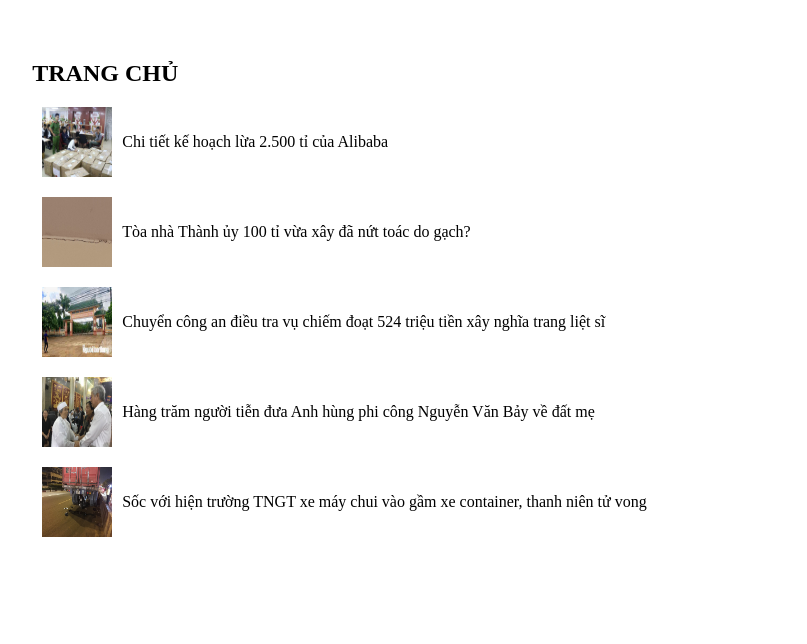
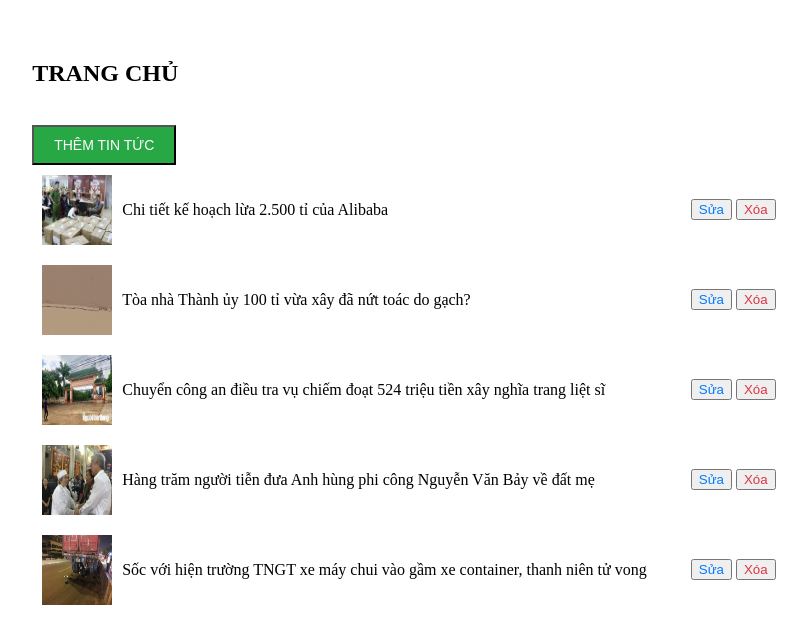
Before and after one commit to DungLe1603/exercise2, a PHP site: page / in a window 1280 px wide. Shown: the top 644 px of the page, without its empty margins (59-866 px from the left). Run offline with PHP 8.4, Linux system fonts and the light colour scheme; data comes from the database, SQL or seed files in the repository.

Commit message:
[exercise_2.1] show list and detail

```diff
--- a/Controller/NewsController.php
+++ b/Controller/NewsController.php
@@ -4,19 +4,52 @@ require_once("Model/News.php");
 
 class  NewsController
 {
+	private $modelNews;
+
+	public function __construct() {
+		$this->modelNews = new News();
+	}
+
+	public function handle()
+	{
+		$action = isset($_GET['ac']) ? $_GET['ac'] : '';
+		$id = isset($_GET['id']) ? $_GET['id'] : '';
+		switch ($action) {
+			case '':
+				$this->index();
+				break;
+			case 'add':
+				$this->create();
+				break;
+			case 'show':
+				$this->show($id);
+				break;
+			case 'edit':
+				$this->edit($id);
+				break;
+			case 'delete':
+				$this->delete($id);
+				break;
+			default:
+				echo "Trang không tồn tại!";
+				break;
+		}
+	}
+
 	public function index()
 	{
-		$modelNews = new News();
-		if (!isset($_GET['id'])) {
-			$list = $modelNews->getAllNews();
-			include_once("View/list.php");
+		$list = $this->modelNews->getAllNews();
+		include_once("View/list.php");
+	}
+
+	public function show($id)
+	{
+		if ($id) {
+			$detail = $this->modelNews->getNewsDetail($id);
+			include_once("View/show.php");
 		} else {
-			$detail = $modelNews->getNewsDetail($_GET['id']);
-			include_once("View/show.php");
+			echo "Trang không tồn tại!";
 		}
 
 	}
 };
-
-$news = new NewsController();
-$news->index();
--- a/View/list.php
+++ b/View/list.php
@@ -1,12 +1,28 @@
 <div class="news-block">
 	<h2><strong>Trang chủ</strong></h2>
+	<br>
+	<button class="btn-add"><a href="index.php?ac=add">Thêm tin tức</a></button>
 	<?php
 		if ($list->num_rows > 0) {
 			while($row = $list->fetch_assoc()) {
-				echo "<a class='list-item' href='?id=" . $row["id"] . "'>";
-				echo "<img src='public/images/" . $row["image"] . "' alt='News image'>";
-				echo "<span>" . $row["title"]. "</span>";
-				echo "</a>";
+	?>
+			<div class="flex">
+				<div class="info">
+					<a class='list-item' href='index.php?ac=show&id=<?php echo $row["id"]; ?>'>
+						<img src='public/images/<?php echo $row["image"]; ?>' alt='News image'>
+						<span><?php echo $row["title"]; ?></span>
+					</a>
+				</div>
+				<div class="action">
+					<button class="btn-act btn-edit">
+						<a href="index.php?ac=edit&id=<?php echo $row['id']; ?>">Sửa</a>
+					</button>
+					<button class="btn-act btn-delete">
+						<a href="index.php?ac=detele&id=<?php echo $row['id']; ?>" onclick="return confirm('Bạn có muốn xóa tin tức này?');">Xóa</a>
+					</button>
+				</div>
+			</div>
+	<?php
 			}
 		} else {
 			echo "Không tìm thấy thông tin!";
--- a/View/show.php
+++ b/View/show.php
@@ -1,4 +1,5 @@
 <div class="news-block">
+	<button class="btn-back"><a href="index.php">Trang chủ</a></button>
 	<h2><strong>Tin tức chi tiết</strong></h2>
 	<div class="news-item">
 		<?php
--- a/index.php
+++ b/index.php
@@ -9,7 +9,9 @@
 <body>
 	<div class="content-section">
 		<?php
-			include('Controller/NewsController.php');
+			require_once('Controller/NewsController.php');
+			$news = new NewsController();
+			$news->handle();
 		?>
 	</div>
 </body>
--- a/public/css/style.css
+++ b/public/css/style.css
@@ -11,7 +11,7 @@
 .list-item {
 	text-decoration: none;
 	display: flex;
-	margin: 20px 0;
+	margin: 10px 0;
 	align-items: center;
 	color: #000;
 }
@@ -31,3 +31,31 @@
 	padding: 0 20px;
 	display: inline;
 }
+.btn-add {
+	padding: 10px 20px;
+	background: #28a745;
+}
+button a {
+	text-decoration: none;
+}
+.btn-add a {
+	text-transform: uppercase;
+	font-size: 14px;
+	color: #fff;
+}
+.flex {
+	display: flex;
+	align-items: center;
+}
+.info {
+	width: 60%;
+}
+.action {
+	width: 40%;
+}
+.btn-edit a {
+	color: #007bff;
+}
+.btn-delete a {
+	color: #dc3545;
+}
```
